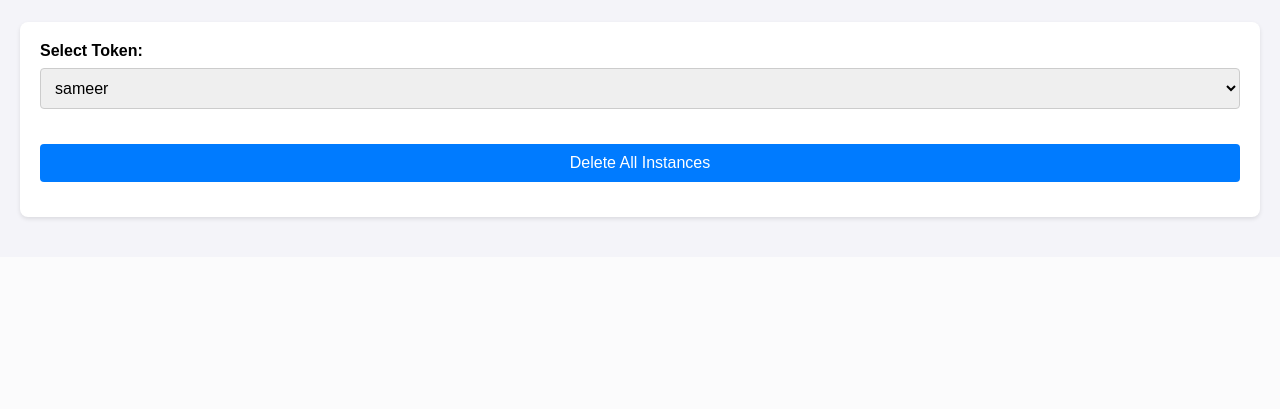
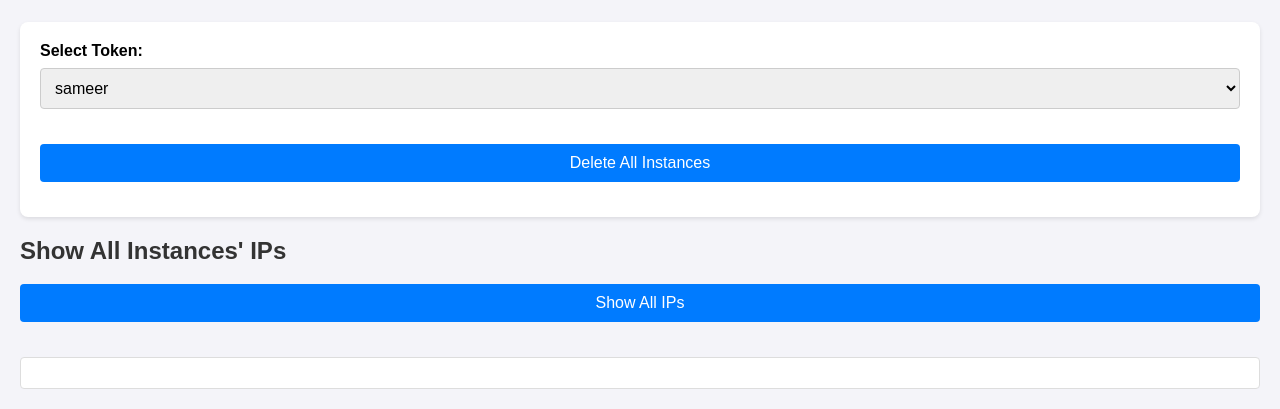
Before and after one commit to kyarahul335/Linode_Deploy, a Flask app: page / in a window 1280 px wide. Shown: the part 1148-1557 px from the top of the page. Before the commit the page ends 1369 px from the top, so only its background shows below. Run offline with Flask 3, Linux system fonts and the light colour scheme.

Commit message:
Add a new button and a section to display the IPs in the HTML template:
Add a new button and a section to display the IPs in the HTML template:

```diff
--- a/templates/index.html
+++ b/templates/index.html
@@ -77,6 +77,25 @@
       }
       .instance-item p {
         margin: 5px 0;
+      }
+      .ips-list {
+        margin-top: 20px;
+        background: #fff;
+        padding: 15px;
+        border: 1px solid #ddd;
+        border-radius: 4px;
+      }
+      .ips-list h3 {
+        margin: 0 0 10px 0;
+        font-size: 18px;
+      }
+      .ips-list ul {
+        margin: 0;
+        padding: 0;
+        list-style-type: none;
+      }
+      .ips-list ul li {
+        padding: 5px 0;
       }
     </style>
   </head>
@@ -158,6 +177,12 @@
       <button type="submit">Delete All Instances</button>
     </form>
 
+    <h2>Show All Instances' IPs</h2>
+    <button onclick="fetchAllIPs()">Show All IPs</button>
+    <div id="all-ips-list" class="ips-list">
+      <!-- IPs will be dynamically loaded here -->
+    </div>
+
     <script>
       async function fetchInstances(token) {
         const response = await fetch(
@@ -184,6 +209,31 @@
           instancesList.appendChild(instanceDiv);
         });
       }
+
+      async function fetchAllIPs() {
+        const token = document.getElementById("token").value;
+        const response = await fetch(
+          `/get_instances?token=${encodeURIComponent(token)}`
+        );
+        const instances = await response.json();
+        const ipsList = document.getElementById("all-ips-list");
+        ipsList.innerHTML = "";
+
+        if (instances.length === 0) {
+          ipsList.innerHTML = "<p>No instances found.</p>";
+          return;
+        }
+
+        const ips = instances.flatMap(instance => instance.ipv4);
+        const ipsDiv = document.createElement("div");
+        ipsDiv.innerHTML = `
+          <h3>All IPs</h3>
+          <ul>
+            ${ips.map(ip => `<li>${ip}</li>`).join("")}
+          </ul>
+        `;
+        ipsList.appendChild(ipsDiv);
+      }
     </script>
   </body>
 </html>
```
